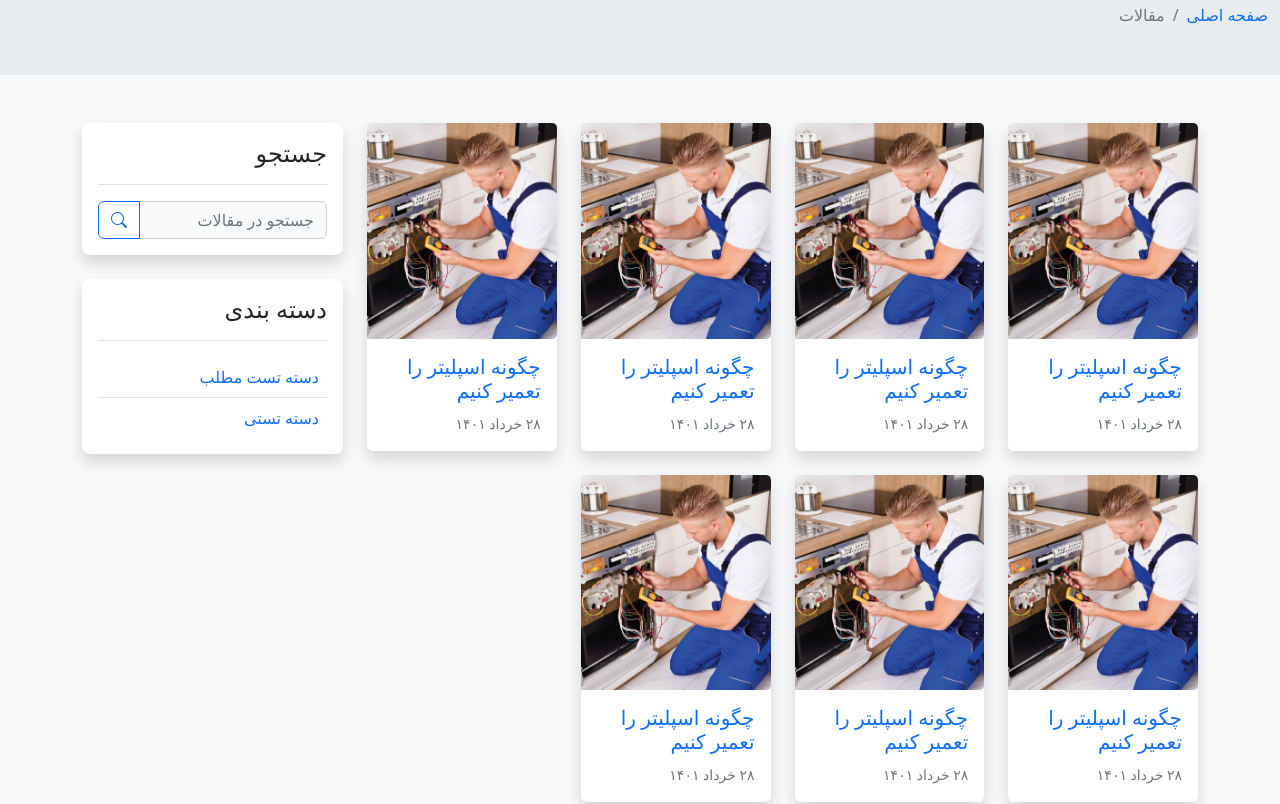
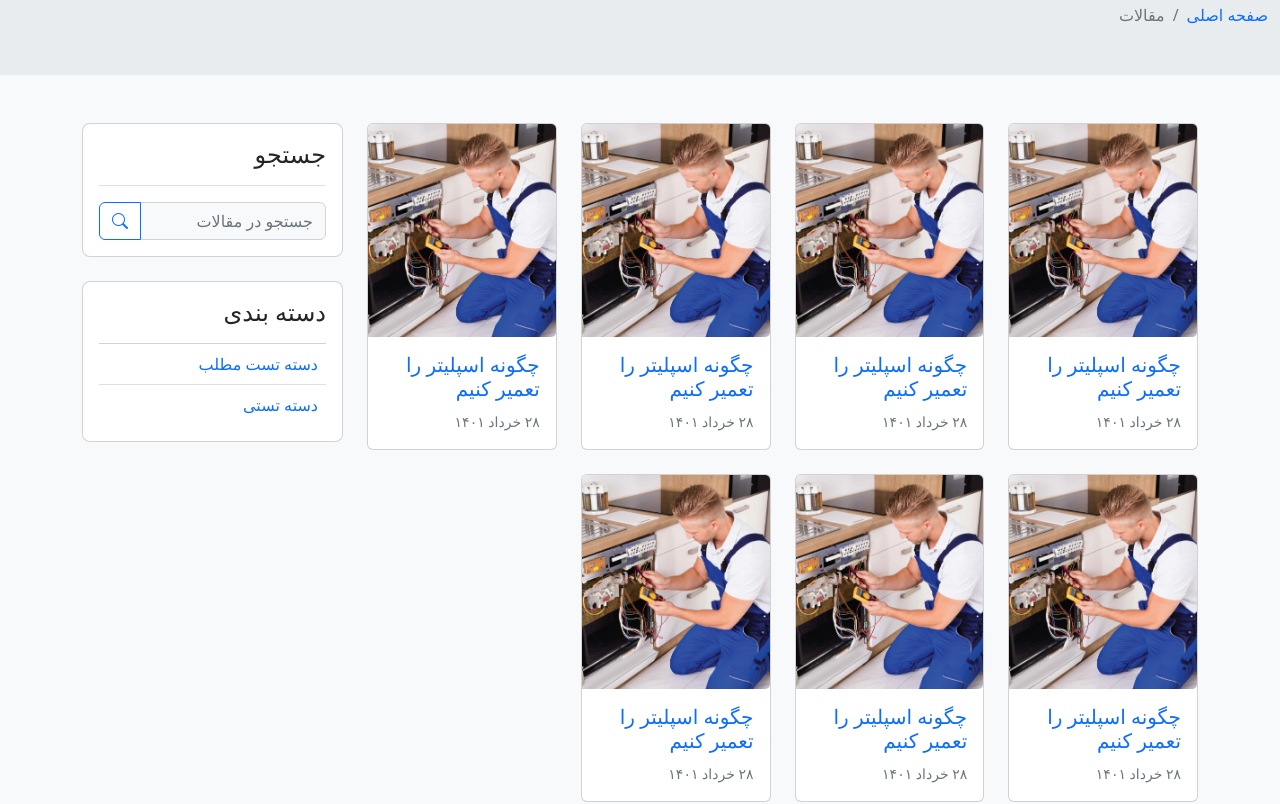
Before and after one commit to saeedkefayati/service, a plain HTML site: page blog.html in a window 1280 px wide. Shown: the part 157-961 px from the top of the page. Drawn offline with nearby package versions, Linux system fonts and the light colour scheme; a web font is replaced by a local one.

Commit message:
update blog page

```diff
--- a/blog.html
+++ b/blog.html
@@ -64,7 +64,7 @@
 					<div class="col-lg-8 col-xl-9">
 						<div class="row mb-4 gy-4 row-cols-1 row-cols-sm-2 row-cols-md-3 row-cols-xl-4">
 							<a class="text-decoration-none" href="./post.html">
-								<div class="card border-0 shadow">
+								<div class="card">
 									<div class="card-img-top">
 										<img class="img-fluid" src="./image/post-image.png" alt="post image" />
 									</div>
@@ -75,7 +75,7 @@
 								</div>
 							</a>
 							<a class="text-decoration-none" href="./post.html">
-								<div class="card border-0 shadow">
+								<div class="card">
 									<div class="card-img-top">
 										<img class="img-fluid" src="./image/post-image.png" alt="post image" />
 									</div>
@@ -86,7 +86,7 @@
 								</div>
 							</a>
 							<a class="text-decoration-none" href="./post.html">
-								<div class="card border-0 shadow">
+								<div class="card">
 									<div class="card-img-top">
 										<img class="img-fluid" src="./image/post-image.png" alt="post image" />
 									</div>
@@ -97,7 +97,7 @@
 								</div>
 							</a>
 							<a class="text-decoration-none" href="./post.html">
-								<div class="card border-0 shadow">
+								<div class="card">
 									<div class="card-img-top">
 										<img class="img-fluid" src="./image/post-image.png" alt="post image" />
 									</div>
@@ -108,7 +108,7 @@
 								</div>
 							</a>
 							<a class="text-decoration-none" href="./post.html">
-								<div class="card border-0 shadow">
+								<div class="card">
 									<div class="card-img-top">
 										<img class="img-fluid" src="./image/post-image.png" alt="post image" />
 									</div>
@@ -119,7 +119,7 @@
 								</div>
 							</a>
 							<a class="text-decoration-none" href="./post.html">
-								<div class="card border-0 shadow">
+								<div class="card">
 									<div class="card-img-top">
 										<img class="img-fluid" src="./image/post-image.png" alt="post image" />
 									</div>
@@ -130,7 +130,7 @@
 								</div>
 							</a>
 							<a class="text-decoration-none" href="./post.html">
-								<div class="card border-0 shadow">
+								<div class="card">
 									<div class="card-img-top">
 										<img class="img-fluid" src="./image/post-image.png" alt="post image" />
 									</div>
@@ -159,7 +159,7 @@
 					</div>
 					<aside class="col-lg-4 col-xl-3 order-first order-lg-last">
 						<div class="sticky-lg-top blog-top">
-							<div class="card border-0 shadow rounded-3 p-3 mb-4">
+							<div class="card rounded-3 p-3 mb-4">
 								<h2 class="h4 mb-3 pb-3 border-bottom">جستجو</h2>
 								<form role="search" action="/blog" class="input-group">
 									<input type="text" class="form-control bg-light" name="search" placeholder="جستجو در مقالات" aria-label="جستجو در مقالات" />
@@ -168,8 +168,8 @@
 									</button>
 								</form>
 							</div>
-							<div class="card border-0 shadow rounded-3 p-3 mb-4">
-								<h2 class="h4 mb-3 pb-3 border-bottom">دسته بندی</h2>
+							<div class="card rounded-3 p-3 mb-4">
+								<h2 class="h4 mb-3">دسته بندی</h2>
 								<ul class="list-group list-group-flush">
 									<li class="list-group-item p-2">
 										<a class="text-decoration-none" href="/blog/?category=%d8%af%d8%b3%d8%aa%d9%87-%d8%aa%d8%b3%d8%aa-%d9%85%d8%b7%d9%84%d8%a8">دسته تست مطلب</a>
```
